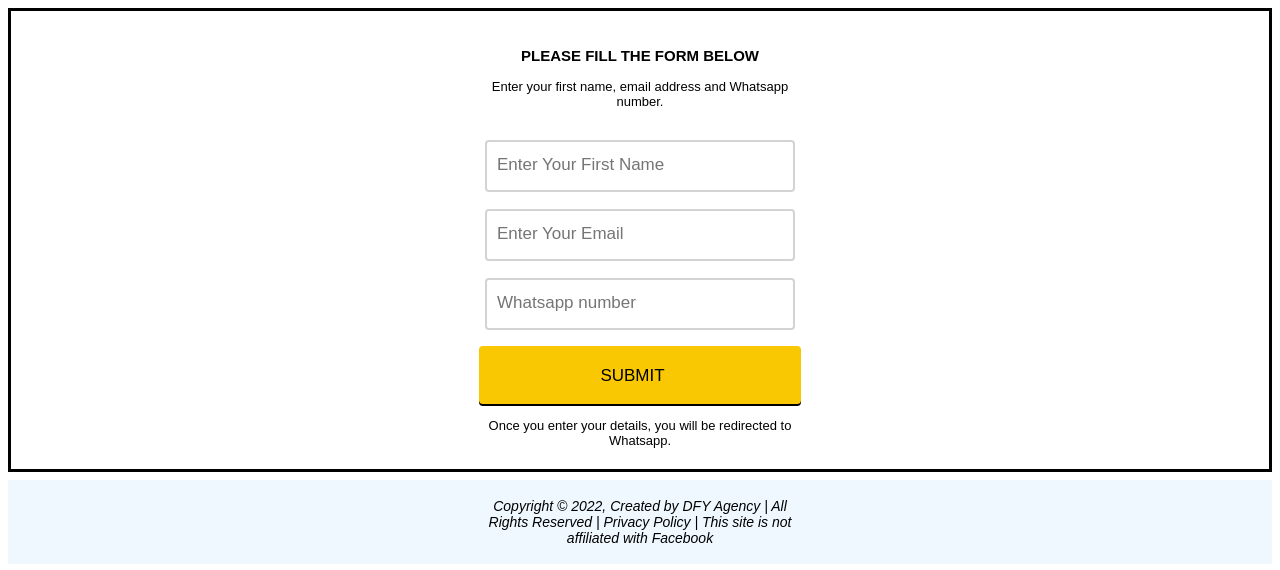
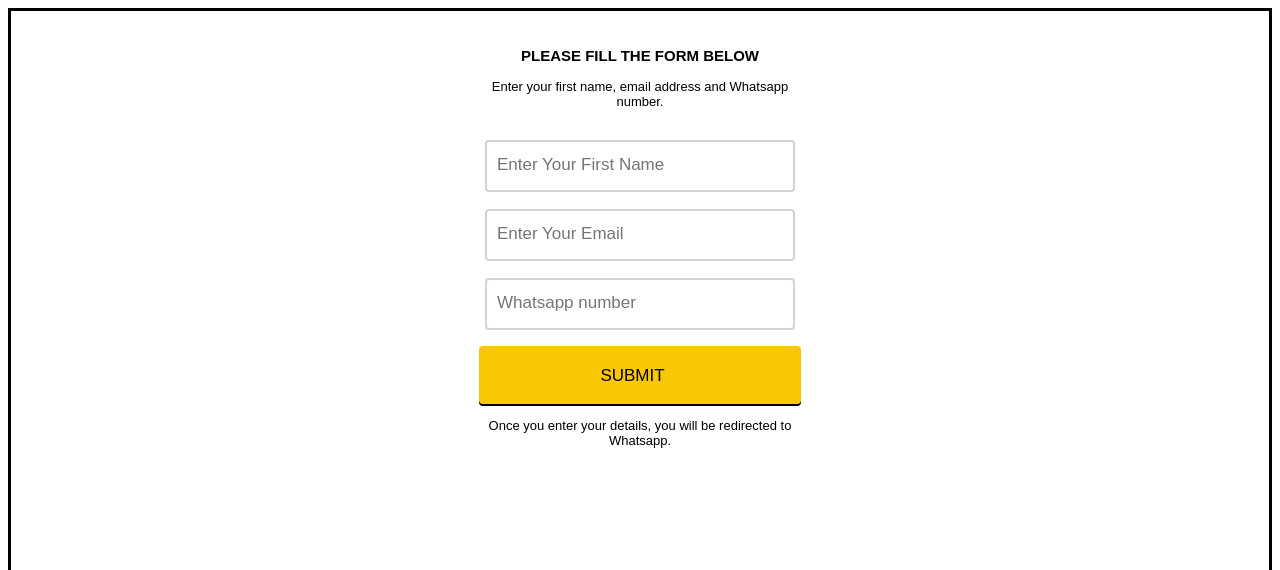
Before and after one commit to Alayonu/Systeme, a plain HTML site: page index.html in a window 1280 px wide. Shown: the top 570 px of the page. Drawn offline with Linux system fonts and the light colour scheme.

Commit message:
Update chendo.css

```diff
--- a/chendo.css
+++ b/chendo.css
@@ -4,8 +4,9 @@ div{
 	padding-top: 21px;
 	padding-left: 12px;
 	padding-right: 12px;
-	border: solid;
+	border: 3px solid;
 	font-size: 13px;
+        height: 75%;
 }
 input{
 	border: 2px solid lightgray;
```
